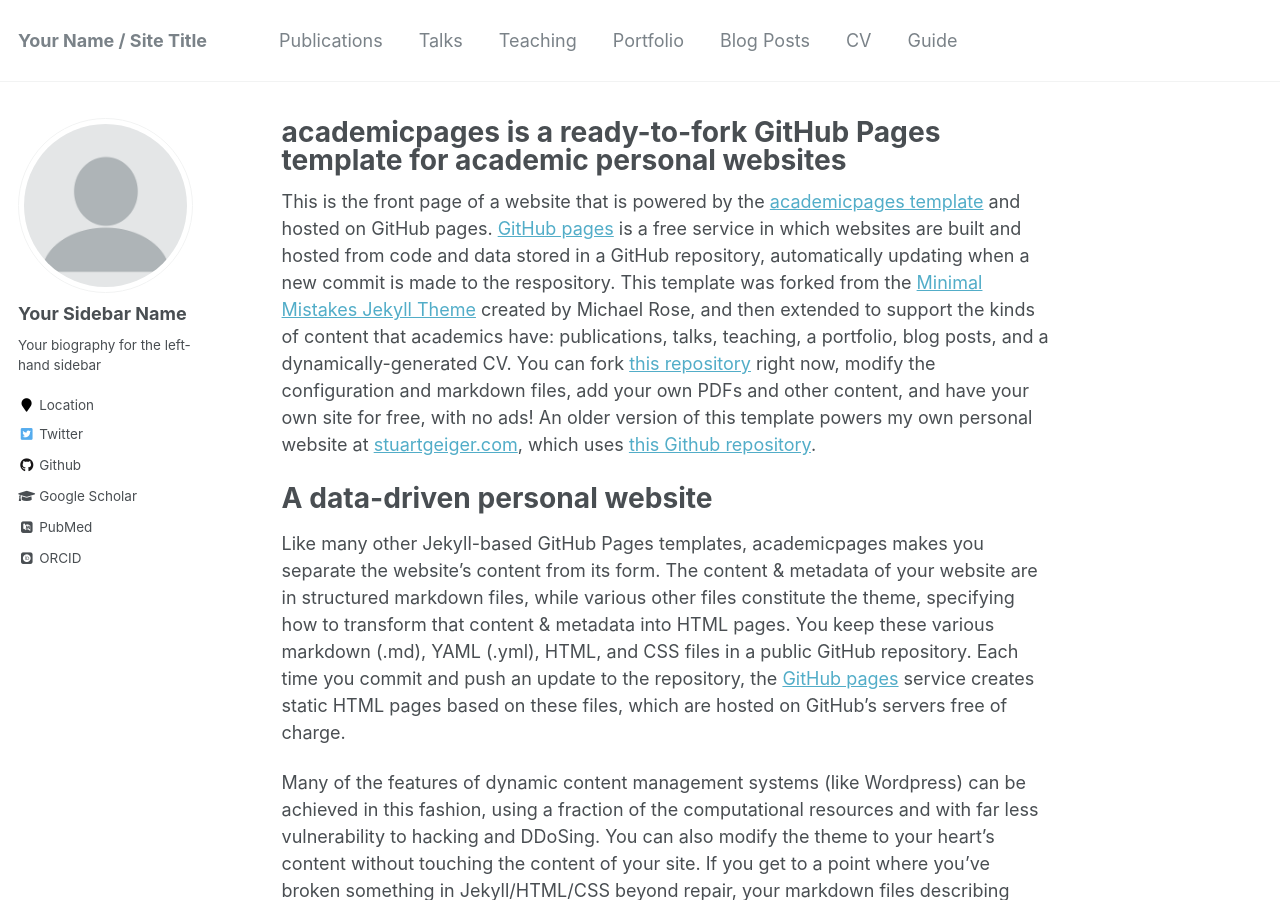
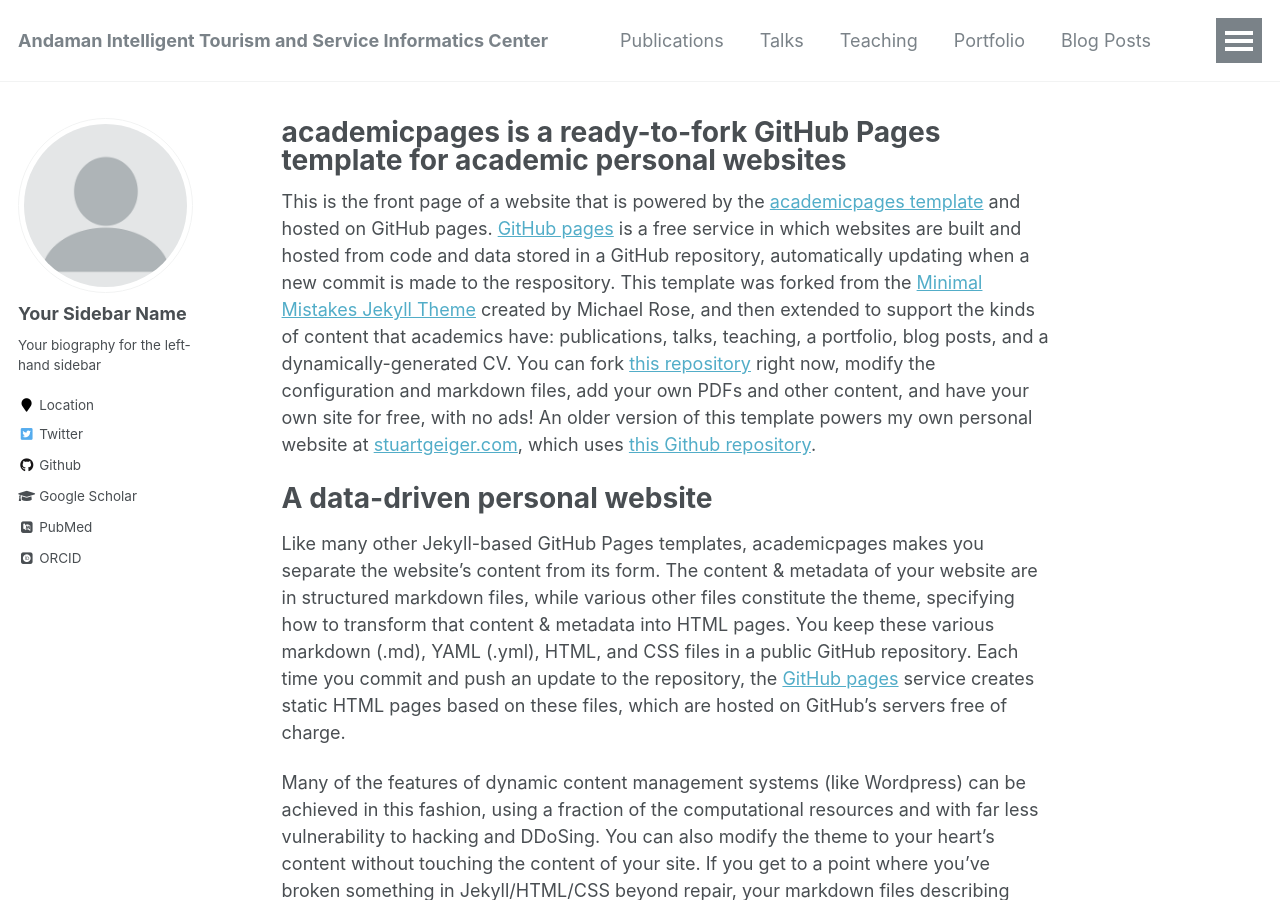
Before and after one commit to azizn/azizn.github.io, a Jekyll site: the page built from _pages/about.md, in a window 1280 px wide and 900 px high. Built offline with Jekyll 4.4.1, drawn with Linux system fonts in a browser that asks for light colours; some web fonts are replaced; some of the changed text lies outside the part shown.

Commit message:
Updated profile

```diff
--- a/_config.yml
+++ b/_config.yml
@@ -7,13 +7,13 @@
 
 # Site Settings
 locale                   : "en-US"
-title                    : "Your Name / Site Title"
+title                    : "Andaman Intelligent Tourism and Service Informatics Center"
 title_separator          : "-"
-name                     : &name "Your Name"
-description              : &description "personal description"
-url                      : https://academicpages.github.io # the base hostname & protocol for your site e.g. "https://mmistakes.github.io"
+name                     : &name "Aziz Nanthaamornphong, Ph.D."
+description              : &description "Assistant Professor"
+url                      : https://azizn.github.io # the base hostname & protocol for your site e.g. "https://mmistakes.github.io"
 baseurl                  : "" # the subpath of your site, e.g. "/blog"
-repository               : "academicpages/academicpages.github.io"
+repository               : "azizn/azizn.github.io"
 teaser                   :  # filename of teaser fallback teaser image placed in /images/, .e.g. "500x300.png"
 breadcrumbs              : false # true, false (default)
 words_per_minute         : 160
```
